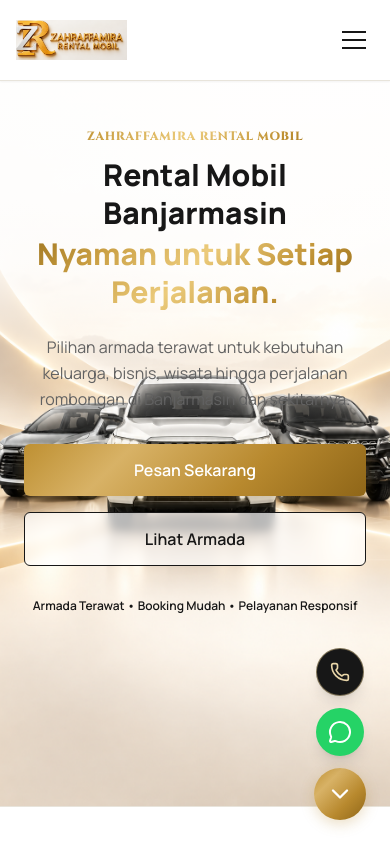
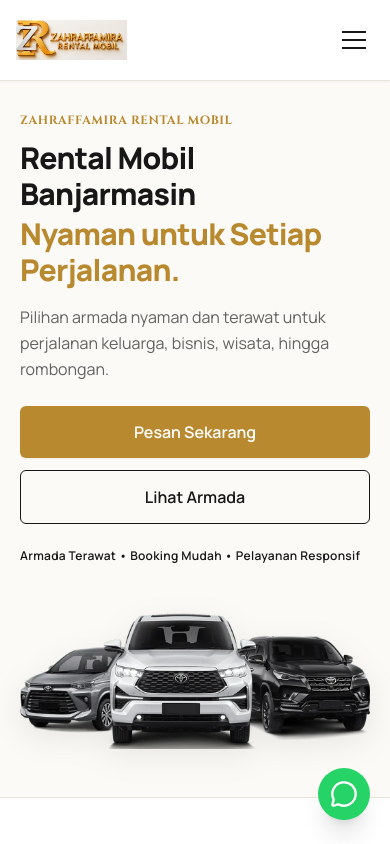
Before and after one commit to hmad28/rentalmobil06, a Next.js app: page / in a window 390 px wide. Shown: the top 844 px of the page. Built offline with nearby package versions, Linux system fonts and the light colour scheme.

Commit message:
Redesign hero composition: clean 2-column desktop (43%/57%), stacked mobile layout, and mobile WhatsApp floating button

```diff
--- a/src/components/FloatingContact.tsx
+++ b/src/components/FloatingContact.tsx
@@ -7,8 +7,23 @@ export const FloatingContact = () => {
   const [isOpen, setIsOpen] = useState(true);
 
   return (
-    <div className="fixed bottom-6 right-6 z-[60] flex flex-col items-center gap-3">
-      {/* Expanded items */}
+    <div className="fixed bottom-6 right-5 sm:right-6 z-[60]">
+      {/* Mobile: Keep ONLY the WhatsApp floating button */}
+      <div className="sm:hidden">
+        <a
+          href="https://api.whatsapp.com/send/?phone=6281255964566&text=Halo+ZAHRAFFAMIRA+Rental+Mobil+Saya+ingin+tanya+rental+mobil&type=phone_number&app_absent=0"
+          target="_blank"
+          rel="noopener noreferrer"
+          className="w-13 h-13 flex justify-center items-center rounded-full bg-[#25D366] text-white shadow-xl active:scale-95 transition-transform"
+          title="Chat WhatsApp"
+          aria-label="Chat WhatsApp"
+        >
+          <MessageCircle className="w-7 h-7" />
+        </a>
+      </div>
+
+      {/* Desktop (sm+): Full contact menu with toggle */}
+      <div className="hidden sm:flex flex-col items-center gap-3">
         <div
           id="floatingContact"
           className={`flex flex-col gap-3 transition-all duration-300 ${
@@ -52,5 +67,6 @@ export const FloatingContact = () => {
           />
         </button>
       </div>
+    </div>
   );
 };
--- a/src/components/Hero.tsx
+++ b/src/components/Hero.tsx
@@ -2,65 +2,79 @@ import React from "react";
 
 export const Hero = () => {
   return (
-    <section className="relative overflow-hidden border-b border-[#E8E4DB] min-h-[640px] sm:min-h-[680px] lg:min-h-[660px] xl:min-h-[720px] flex items-center">
-      {/* Responsive Background Images */}
-      <picture className="absolute inset-0 -z-10 w-full h-full pointer-events-none select-none">
-        <source media="(min-width: 1024px)" srcSet="/images/hero-bg-desktop.png" />
-        <img
-          src="/images/hero-bg-mobile.png"
-          alt="Armada ZAHRAFFAMIRA Rental Mobil Banjarmasin"
-          className="w-full h-full object-cover object-top lg:object-center"
-          loading="eager"
-        />
-      </picture>
-
-      {/* Gentle readability overlays:
-          - Desktop: soft gradient from left to ensure maximum contrast for dark text
-          - Mobile: soft gradient from top to protect headline and keep cars visible below
-      */}
-      <div className="absolute inset-0 -z-5 hidden lg:block bg-gradient-to-r from-white/95 via-white/80 to-transparent w-[55%] pointer-events-none" />
-      <div className="absolute inset-0 -z-5 lg:hidden bg-gradient-to-b from-white/95 via-white/85 to-transparent h-[50%] pointer-events-none" />
-
-      <div className="container mx-auto px-6 pt-12 pb-48 sm:pb-56 lg:py-20 relative z-10">
-        <div className="max-w-xl text-center lg:text-left mx-auto lg:mx-0">
+    <section className="bg-[#FBFAF7] border-b border-[#E8E4DB] relative overflow-hidden pt-8 pb-12 sm:pt-12 sm:pb-16 lg:py-16 xl:py-20">
+      <div className="max-w-7xl mx-auto px-5 sm:px-6 lg:px-8">
+        <div className="flex flex-col lg:flex-row items-center lg:items-end justify-between gap-8 sm:gap-10 lg:gap-8">
+          {/* Left Column: 43% on Desktop */}
+          <div className="w-full lg:w-[43%] shrink-0 text-left">
             {/* Eyebrow */}
-          <p className="font-cinzel text-xs sm:text-sm font-extrabold text-gold-gradient tracking-widest uppercase mb-3">
+            <p className="font-cinzel text-xs sm:text-sm font-bold tracking-widest text-[#B8892E] uppercase mb-3 sm:mb-4">
               ZAHRAFFAMIRA RENTAL MOBIL
             </p>
 
-          {/* H1 */}
-          <h1 className="text-3xl font-extrabold leading-tight sm:text-5xl lg:text-5xl text-[#171717] mb-6">
+            {/* Heading */}
+            <h1 className="font-manrope text-3xl sm:text-4xl lg:text-[40px] xl:text-[46px] font-extrabold text-[#171717] leading-[1.2] sm:leading-[1.18] tracking-tight mb-4 sm:mb-5">
               Rental Mobil Banjarmasin{" "}
-            <span className="text-gold-gradient block mt-1">Nyaman untuk Setiap Perjalanan.</span>
+              <span className="text-[#B8892E] block mt-1 sm:mt-1.5">
+                Nyaman untuk Setiap Perjalanan.
+              </span>
             </h1>
 
             {/* Description */}
-          <p className="mb-8 text-base sm:text-lg text-[#626262] leading-relaxed">
-            Pilihan armada terawat untuk kebutuhan keluarga, bisnis, wisata hingga perjalanan rombongan di Banjarmasin dan sekitarnya.
+            <p className="font-manrope text-base sm:text-lg text-[#626262] leading-relaxed mb-6 sm:mb-8">
+              Pilihan armada nyaman dan terawat untuk perjalanan keluarga, bisnis, wisata, hingga rombongan.
             </p>
 
-          {/* Buttons */}
-          <div className="flex flex-col space-y-4 lg:justify-start sm:flex-row sm:justify-center lg:justify-start sm:items-center sm:space-x-4 sm:space-y-0">
+            {/* Buttons: Full width with 12px gap on mobile, inline on sm+ */}
+            <div className="flex flex-col sm:flex-row gap-3 w-full sm:w-auto">
               <a
                 rel="noopener noreferrer"
                 target="_blank"
                 href="https://api.whatsapp.com/send/?phone=6281255964566&text=Halo+ZAHRAFFAMIRA+Rental+Mobil+Saya+ingin+pesan+rental+mobil&type=phone_number&app_absent=0"
-              className="px-8 py-3.5 text-base font-semibold text-white bg-gold-gradient rounded-md cursor-pointer transition-all shadow-md"
+                className="w-full sm:w-auto text-center px-7 py-3.5 text-base font-semibold text-white bg-[#B8892E] hover:bg-[#9E7424] rounded-md transition-colors shadow-xs"
               >
                 Pesan Sekarang
               </a>
               <a
                 href="#armada"
-              className="px-8 py-3.5 text-base font-semibold rounded-md border border-[#171717] text-[#171717] bg-white/70 backdrop-blur-xs hover:bg-[#F8F6F1] transition-colors"
+                className="w-full sm:w-auto text-center px-7 py-3.5 text-base font-semibold rounded-md border border-[#171717] text-[#171717] hover:bg-[#F0EDE6] transition-colors"
               >
                 Lihat Armada
               </a>
             </div>
 
-          {/* Trust points */}
-          <p className="mt-8 text-xs sm:text-sm font-semibold text-[#171717]">
+            {/* Trust Indicators: Strictly placed before vehicle image on mobile */}
+            <p className="font-manrope text-xs sm:text-sm font-semibold text-[#171717] mt-6 sm:mt-8 tracking-wide">
               Armada Terawat • Booking Mudah • Pelayanan Responsif
             </p>
+          </div>
+
+          {/* Right Column: 57% on Desktop (Appears below CTAs & Trust on mobile) */}
+          <div className="w-full lg:w-[57%] shrink-0 flex flex-col justify-end items-center lg:items-end relative mt-4 sm:mt-6 lg:mt-0">
+            {/* Subtle warm gold radial glow behind the vehicles */}
+            <div
+              className="absolute top-1/2 left-1/2 -translate-x-1/2 -translate-y-1/2 w-[85%] h-[85%] rounded-full bg-[radial-gradient(circle_at_center,rgba(184,137,46,0.12)_0%,rgba(184,137,46,0.03)_50%,transparent_70%)] pointer-events-none -z-10"
+              aria-hidden="true"
+            />
+
+            {/* Foreground Vehicle Image with Realistic Shadow */}
+            <div className="relative w-full max-w-lg sm:max-w-xl lg:max-w-none flex justify-center lg:justify-end">
+              <img
+                src="/images/hero-image_UQlab.webp"
+                alt="Armada ZAHRAFFAMIRA Rental Mobil Banjarmasin - Avanza, Innova Zenix, Fortuner"
+                title="Armada ZAHRAFFAMIRA Rental Mobil Banjarmasin"
+                width={1024}
+                height={400}
+                className="w-full h-auto object-contain select-none drop-shadow-[0_10px_15px_rgba(0,0,0,0.08)] transition-transform duration-500 hover:scale-[1.01]"
+              />
+
+              {/* Realistic contact shadow beneath tires */}
+              <div
+                className="absolute -bottom-2 left-1/2 -translate-x-1/2 w-[92%] h-4 bg-black/12 blur-md rounded-full pointer-events-none -z-5"
+                aria-hidden="true"
+              />
+            </div>
+          </div>
         </div>
       </div>
     </section>
```
Lines whose indentation alone changed are shown as unchanged.
